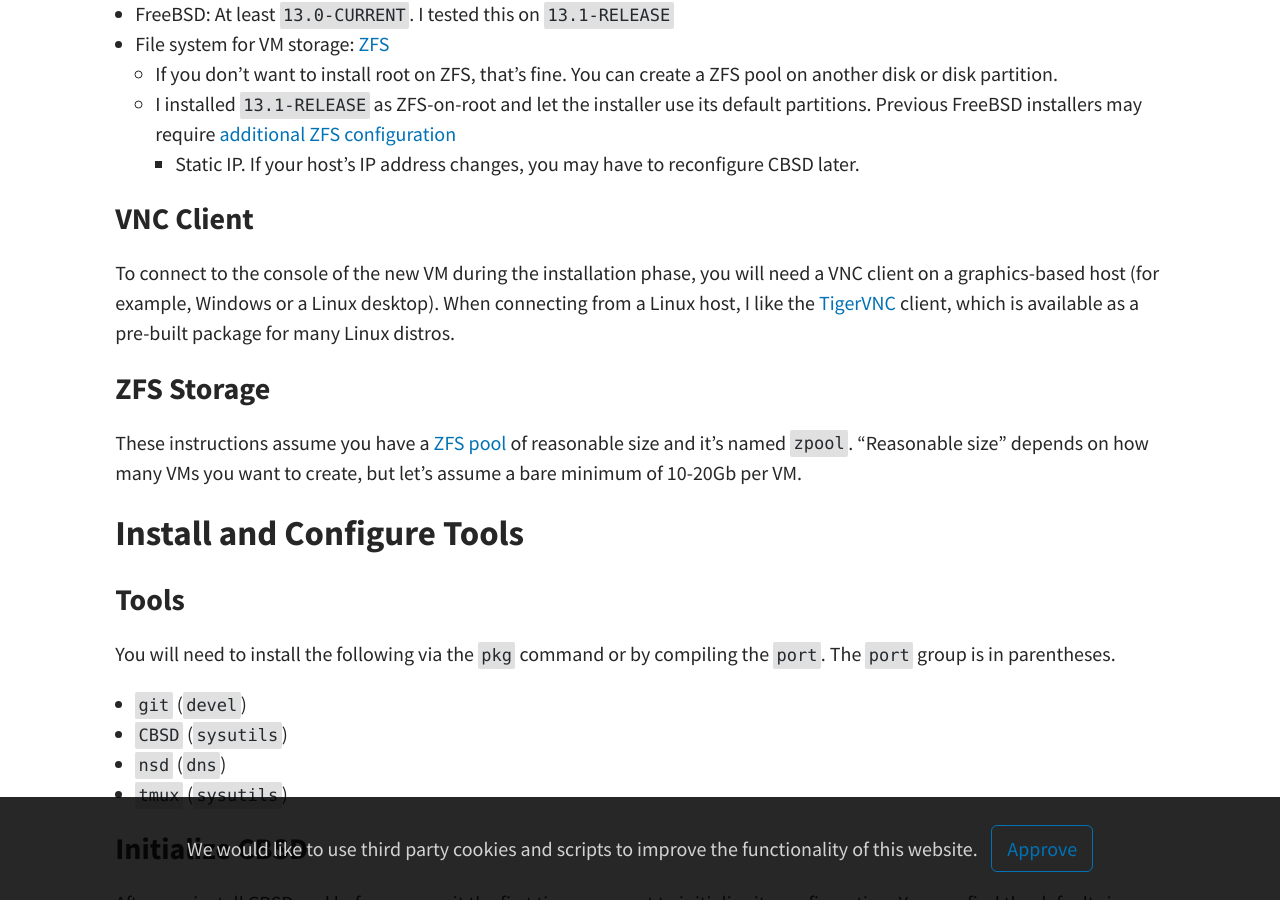
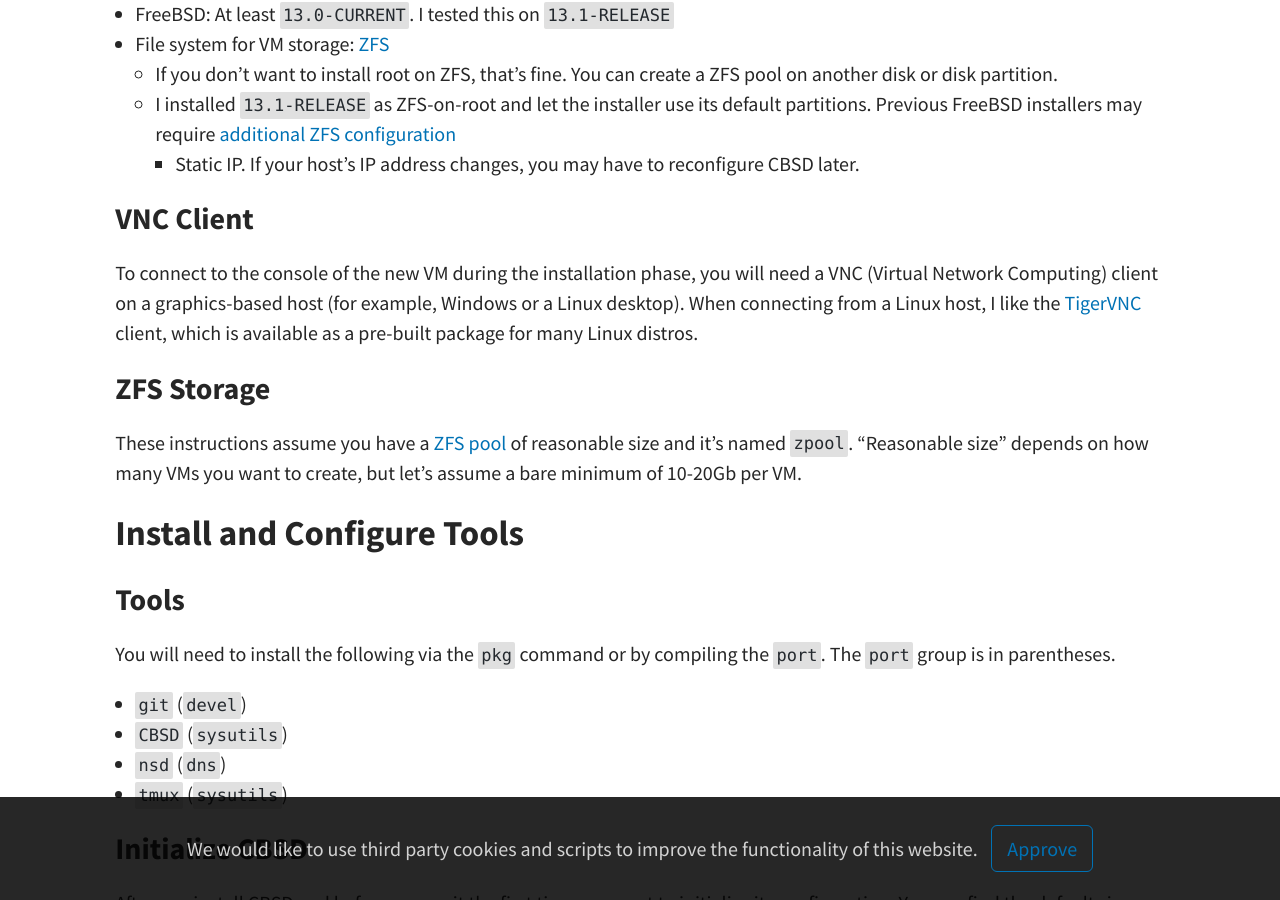
Before and after one commit to kbruner/productionwithscissors, a Jekyll site: the page built from _posts/2022-09-02-fun-with-freebsd-first-linux.md, in a window 1280 px wide and 900 px high, scrolled down 3330 px. Built offline with Jekyll 4.4.1, drawn with Linux system fonts in a browser that asks for light colours; some of the changed text lies outside the part shown.

Commit message:
more tweaks

```diff
--- a/_posts/2022-09-02-fun-with-freebsd-first-linux.md
+++ b/_posts/2022-09-02-fun-with-freebsd-first-linux.md
@@ -139,7 +139,8 @@
 ### VNC Client
 
 To connect to the console of the new VM during the installation phase, you
-will need a VNC client on a graphics-based host (for example, Windows or a
+will need a VNC (Virtual Network Computing) client on a graphics-based host
+(for example, Windows or a
 Linux desktop). When connecting from a Linux host, I like
 the [TigerVNC](https://tigervnc.org/) client, which is available as a
 pre-built package for many Linux distros.
```
Also changed, not shown: other parts of _posts/2022-09-02-fun-with-freebsd-first-linux.md (+1 -1 lines).
